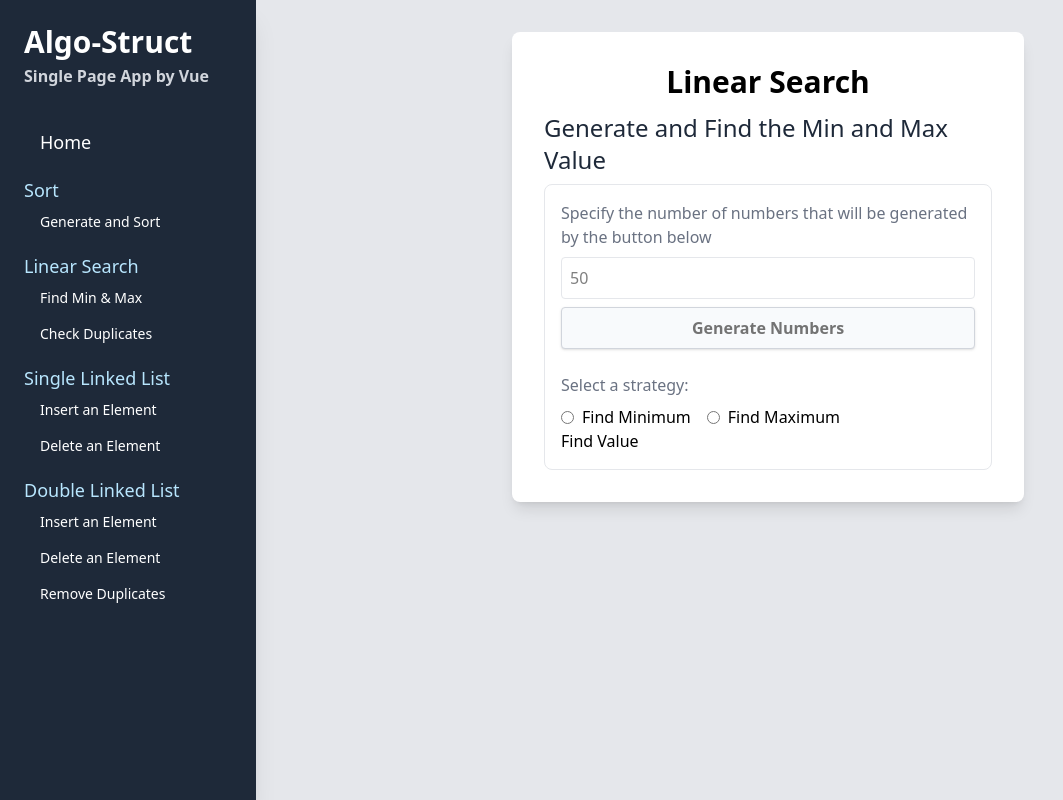
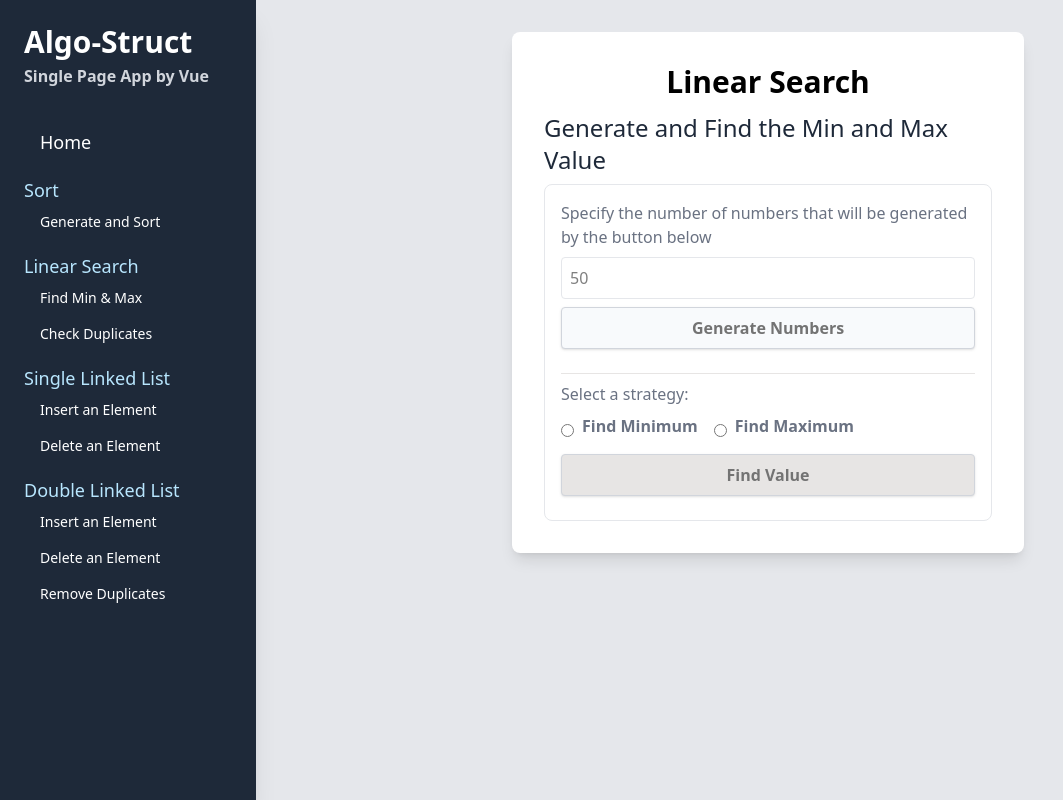
Before and after one commit to sergio-oliveira-br/algorithms-frontend-vue, a Vue app: page /linear-search/find-min-max in a window 1280 px wide. Shown: the whole page, without its empty margins (0-1063 px from the left). Built offline with nearby package versions, Linux system fonts and the light colour scheme.

Commit message:
Update LinearSearchMinMax.vue
act:
-> misspelled
-> UI improved

```diff
--- a/src/views/LinearSearchMinMax.vue
+++ b/src/views/LinearSearchMinMax.vue
@@ -5,7 +5,7 @@
 
   // Refs related directly to the main ordering component
   const pageErrorMessage = ref<string | null>(null);
-  let foudValue = ref<number | null>(null);
+  let foundValue = ref<number | null>(null);
   const strategyName = ref<string>('min');
 
   // -- Number Generator Composable Instantiation --
@@ -21,7 +21,7 @@
 
     // Cleanup
     pageErrorMessage.value = null;
-    foudValue.value = null;
+    foundValue.value = null;
 
     await generateNumbers(); // Calls the composable function
 
@@ -47,7 +47,7 @@
 
     //cleanup
     pageErrorMessage.value = null;
-    foudValue.value = null;
+    foundValue.value = null;
 
     const arrayCopyForFinding = [...generatedNumbersArray.value];
 
@@ -74,7 +74,7 @@
       pageErrorMessage.value = findApiError.value;
     }
     else if(finderApiData.value !== null) {
-      foudValue.value = finderApiData.value;
+      foundValue.value = finderApiData.value;
       pageErrorMessage.value = null;
     }
     else {
@@ -114,23 +114,26 @@
         <p>{{ generationErrorMessage }}</p>
       </div>
 
-      <div v-if="foudValue" class="p-4 bg-lime-50 rounded-lg border border-lime-200">
-        <p v-if="foudValue">{{ foudValue }}</p>
+      <div v-if="foundValue" class="mt-3 p-4 bg-lime-50 rounded-lg border border-lime-200">
+        <p class="font-bold">
+          {{ strategyName === 'min' ? 'Minimum Value Found:' : 'Maximum Value Found:' }}
+        </p>
+        <p class="mt-2 text-lg font-mono">{{ foundValue }}</p>
       </div>
 
 
-      <div class="mt-4">
+      <div class="mt-4 pt-2 border-t border-stone-200">
         <label class="block text-gray-500 mb-2">Select a strategy:</label>
         <div class="flex items-center space-x-4">
 
           <div class="flex items-center">
             <input type="radio" id="findMin" value="Min" v-model="strategyName" name="findStrategy" class="mr-2">
-            <label for="findMin">Find Minimum</label>
+            <label class="block text-gray-500 font-bold mb-2" for="findMin">Find Minimum</label>
           </div>
 
           <div class="flex items-center">
             <input type="radio" id="findMax" value="Max" v-model="strategyName" name="findStrategy" class="mr-2">
-            <label for="findMax">Find Maximum</label>
+            <label class="block text-gray-500 font-bold mb-2 " for="findMax">Find Maximum</label>
           </div>
 
         </div>
@@ -139,7 +142,11 @@
       <button
           @click="findMinValueOrMax"
           :disabled="isFindingApiLoading || !generatedNumbersArray || generatedNumbersArray.length === 0"
-          class="...">
+          class="w-full p-2 my-2
+           bg-stone-200
+              border border-gray-300 rounded-sm
+                text-neutral-500 font-bold
+                  shadow-sm hover:shadow-lg">
         {{ isFindingApiLoading ? 'Finding...' : 'Find Value' }}
       </button>
 
```
